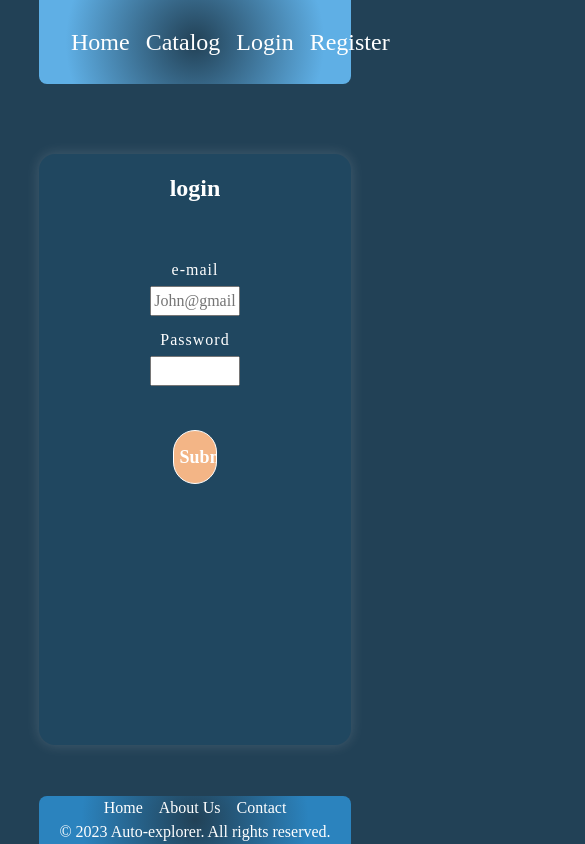
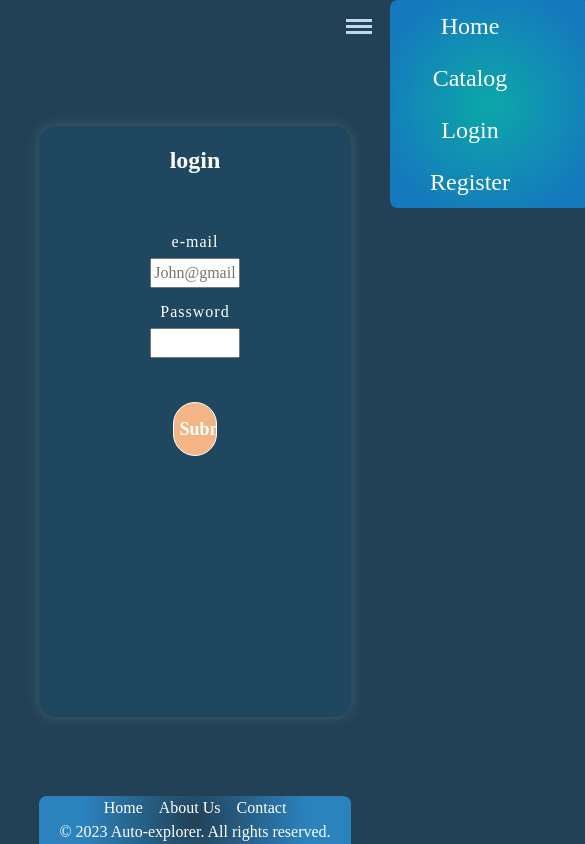
Before and after one commit to Dimo-Hristov/Auto-explorer, a React (Create React App) app: page /login in a window 390 px wide. Shown: the whole page, 585 px wide, since content can reach past the window. Built offline with nearby package versions, Linux system fonts and the light colour scheme.

Commit message:
add hamburger menu

```diff
--- a/src/components/Header/Header.js
+++ b/src/components/Header/Header.js
@@ -1,19 +1,24 @@
 import headerSyles from './header.module.css';
 import { Link } from 'react-router-dom';
 import { AuthContext } from '../../contexts/AuthContext';
-import { useContext } from 'react';
+import { useContext, useState } from 'react';
 import { ErrorContext } from '../../contexts/ErrorContext';
 
 export const Header = () => {
 
     const { email } = useContext(AuthContext);
+    const { errorMessages } = useContext(ErrorContext);
 
-    const { errorMessages } = useContext(ErrorContext);
+    const [isMenuOpen, setIsMenuOpen] = useState(false);
+
+    const toggleMenu = () => {
+        setIsMenuOpen(!isMenuOpen);
+    };
     return (
         <>
             <header className={headerSyles.header}>
-                <nav>
-                    <ul>
+                <nav onClick={toggleMenu}>
+                    <ul className={` ${isMenuOpen ? headerSyles.open : ''}`} >
                         <li><Link to={'/home'}>Home</Link></li>
                         <li><Link to={'/catalog'}>Catalog</Link></li>
 
@@ -36,17 +41,24 @@ export const Header = () => {
                         <p className='user-email'>Hello {email}</p>
                     )}
 
+                    <div className={`${headerSyles.hamburger} ${isMenuOpen ? headerSyles.open : ''}`} onClick={toggleMenu}>
+                        <span></span>
+                        <span></span>
+                        <span></span>
+                    </div>
+
                 </nav>
 
 
 
-            </header>
+            </header >
 
             {errorMessages && (
                 <div className={headerSyles.errors}>
                     {errorMessages.map((message, index) => <p className={headerSyles.errorsP} key={`${index}${message}`}>{message}</p>)}
                 </div>
-            )}
+            )
+            }
         </>
     )
 }
--- a/src/components/Header/header.module.css
+++ b/src/components/Header/header.module.css
@@ -1,11 +1,9 @@
 .header {
   font-size: 24px;
-  background: rgb(189, 241, 241);
   background: radial-gradient(circle, rgba(189, 241, 241, 0) 0%, rgb(95, 175, 229) 80%);
   width: 80vw;
   padding: 1em;
   border-radius: 0 0 8px 8px;
-
 }
 
 .errors{
@@ -40,3 +38,85 @@ li:hover {
   right: 10px;
   bottom: 10px;
 }
+.hamburger {
+  position: absolute;
+  right: 0;
+  top: 0;
+  padding: 16px 18px;
+  display: none;
+  cursor: pointer;
+  z-index: 2500;
+
+}
+
+
+.hamburger span {
+  background-color: rgb(191, 214, 240);
+  height: 3px;
+  width: 26px;
+  display: block;
+  transition: transform 0.3s ease-in-out;
+  margin: 3px 0;
+}
+
+.hamburger.open span:nth-child(1) {
+  transform: rotate(45deg) translate(6px, 7px);
+}
+
+.hamburger.open span:nth-child(2) {
+    transform: rotate(-45deg) translate(-3px, 2px);
+  }
+  .hamburger.open span:nth-child(3) {
+    opacity: 0;
+  }
+
+
+  .hamburger-menu.close span:nth-child(1) {
+    transform: rotate(0deg) translate(0, 0);
+  }
+
+  .hamburger-menu.close span:nth-child(2) {
+    opacity: 1;
+  }
+  .hamburger-menu.close span:nth-child(3) {
+    transform: rotate(0deg) translate(0, 0);
+  }
+
+
+@media(max-width: 950px){
+
+
+.hamburger{
+  display: block;
+}
+
+.header nav ul{
+  display: flex;
+  flex-direction: column;
+  position: absolute;
+  right: -200px;
+  background: radial-gradient(circle, rgb(12, 168, 168) 0%, rgb(21, 122, 189) 80%);
+  padding-right: 50px;
+  padding-left: 10px;
+  width: 200px;
+  border-radius: 8px;
+  transition: right 0.4s ease-in-out;
+}
+
+.header nav ul.open {
+  right: 0;
+}
+
+  .header{
+   padding: 0;
+  }
+
+  .header nav{
+    position: absolute;
+    right: 0;
+  }
+
+  .header nav p{
+display: none;
+  }
+}
--- a/src/global.css
+++ b/src/global.css
@@ -79,7 +79,7 @@ body {
   color: white;
   display: flex;
   justify-content: center;
-
+  overflow-x: hidden;
 }
 
 #root{
```
